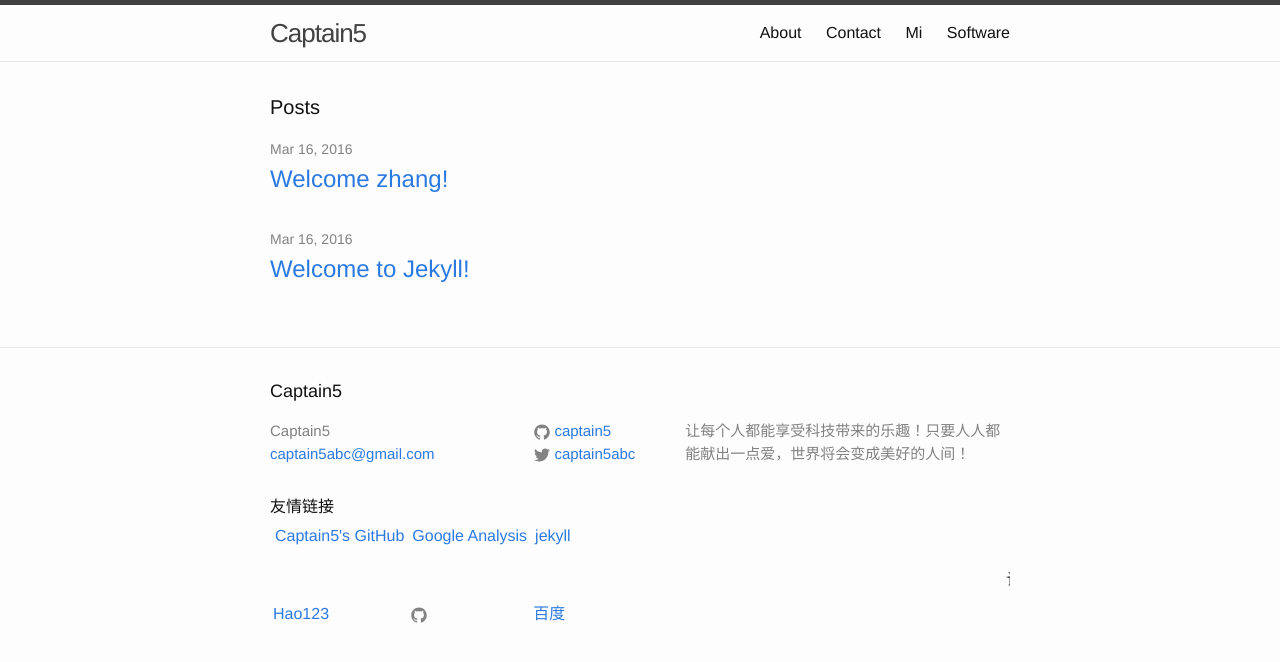
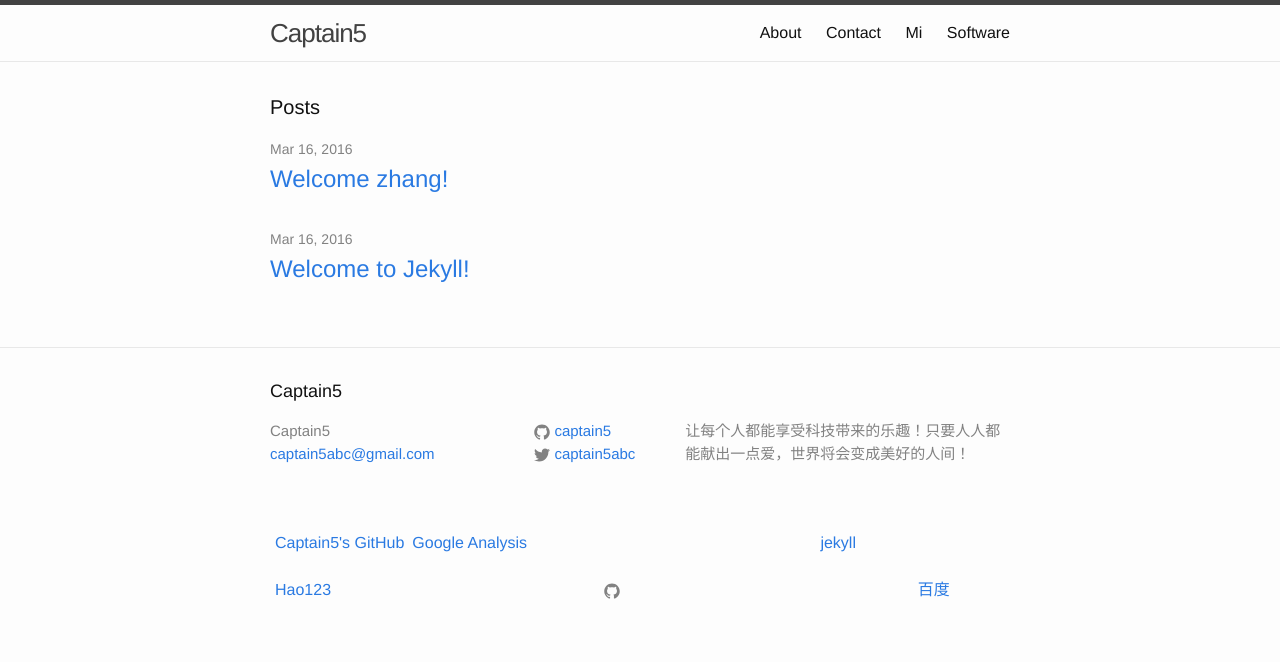
Before and after one commit to captain5/captain5.github.io, a Jekyll site: the page built from index.html, in a window 1280 px wide. Shown: the top 662 px of the page. Built offline with Jekyll 4.4.1, drawn with Linux system fonts in a browser that asks for light colours.

Commit message:
Update footer.html

```diff
--- a/_includes/footer.html
+++ b/_includes/footer.html
@@ -33,21 +33,20 @@
       </div>
 
     </div>
-    <table cellpadding=3>
-    友情链接
-      <tr>
+    <!--<table>
+      <!--<tr>
+        <td>abc</td>
+        <td>fafa</td>
+        <td>dsfsf</td>
+      </tr>
+      </table>-->
+   <marquee>让每个人都能享受科技带来的乐趣！只要人人都能献出一点爱，世界将会变成美好的人间！</marquee>
+   <table cellpadding=3>
+     <tr>
         <td><p><a href="https://github.com/captain5"  target="_black">Captain5's GitHub</a></p></td>
         <td><p><a href="https://analytics.google.com"  target="_black">Google Analysis</a></p></td>
         <td><p><a href="https://jekyllrb.com/"  target="_black">jekyll</a></p></td>
       </tr>
-      <!--<tr>
-        <td>abc</td>
-        <td>fafa</td>
-        <td>dsfsf</td>
-      </tr>-->
-   </table>
-   <marquee>让每个人都能享受科技带来的乐趣！只要人人都能献出一点爱，世界将会变成美好的人间！</marquee>
-   <table>
      <tr><td align=left width=20%><a href="http://hao123.com"  target="_black">Hao123</a></td>
         <td width=60% align=center>{% include icon-github.html %}</td>
         <td align=right width=20%><a href="http://baidu.com"  target="_black">百度</a></td>
```
